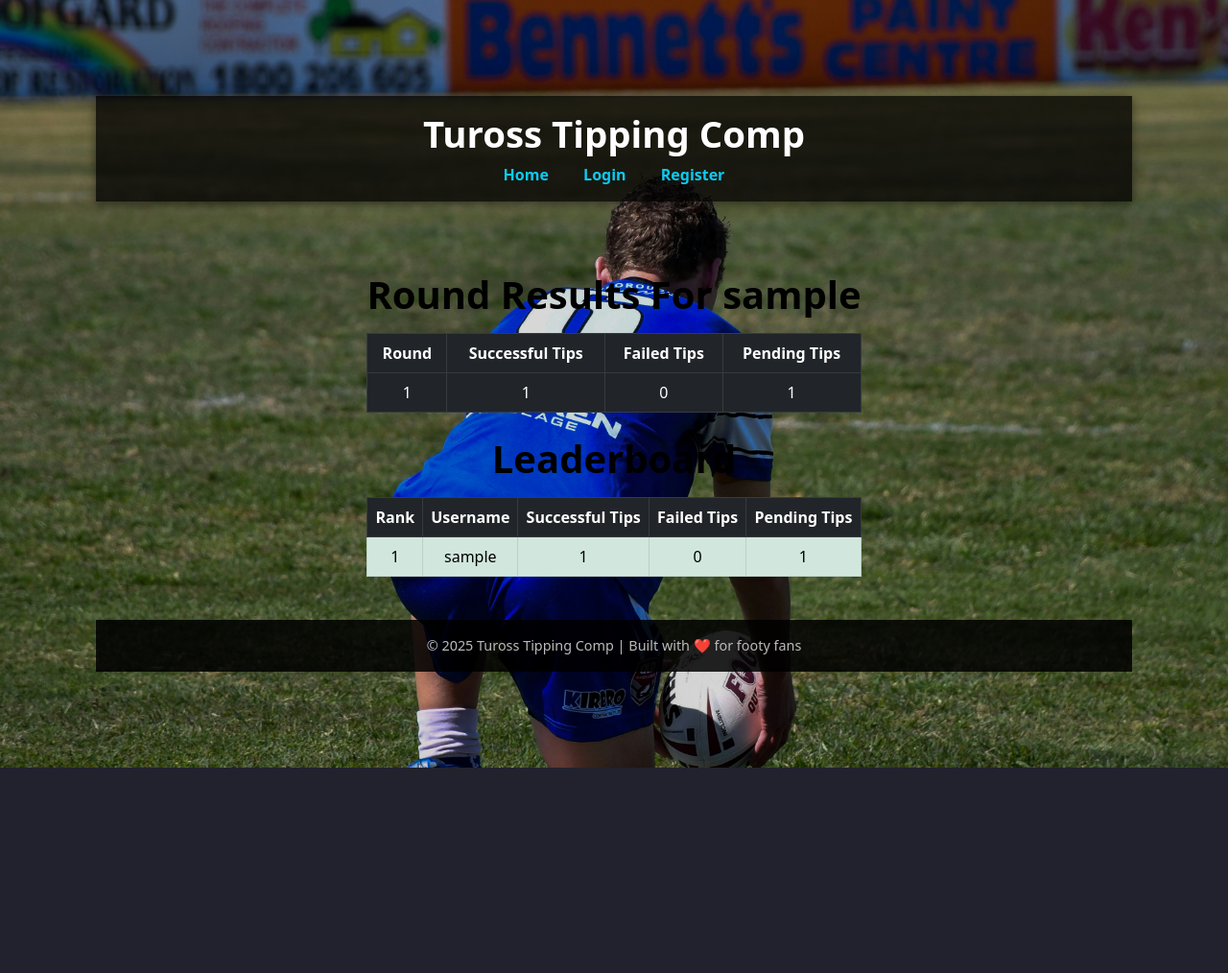
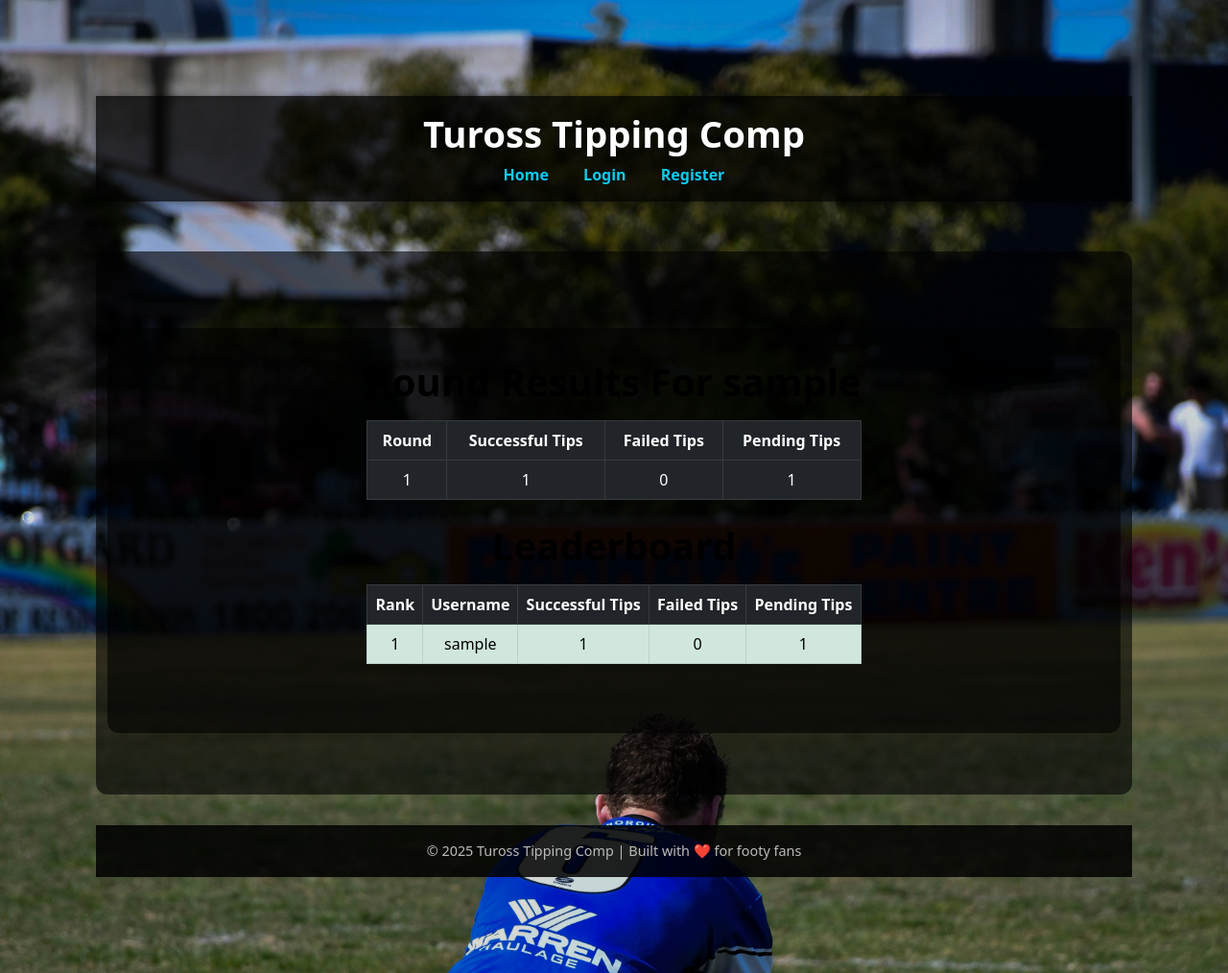
Before and after one commit to joshua-johnston-le/flask-tuross-tipping-comp-app, a Flask app: page /leaderboard in a window 1280 px wide. Shown: the whole page at 96% size. Before the commit the page ends 800 px from the top, so only its background shows below. Run offline with Flask 3, Linux system fonts and the light colour scheme; a user stored in the database is signed in; tables that the repository leaves empty hold one stand-in row (values such as "Sample post").

Commit message:
add container background

```diff
--- a/app/templates/base.html
+++ b/app/templates/base.html
@@ -55,6 +55,15 @@
       color: #bbb;
       font-size: 0.9rem;
     }
+
+    main {
+      flex: 1;
+      background-color: rgba(0, 0, 0, 0.6);
+      padding: 2rem;
+      border-radius: 12px;
+      margin: 2rem auto;
+      max-width: 1000px;
+    }
   </style>
 </head>
 <body>
```
